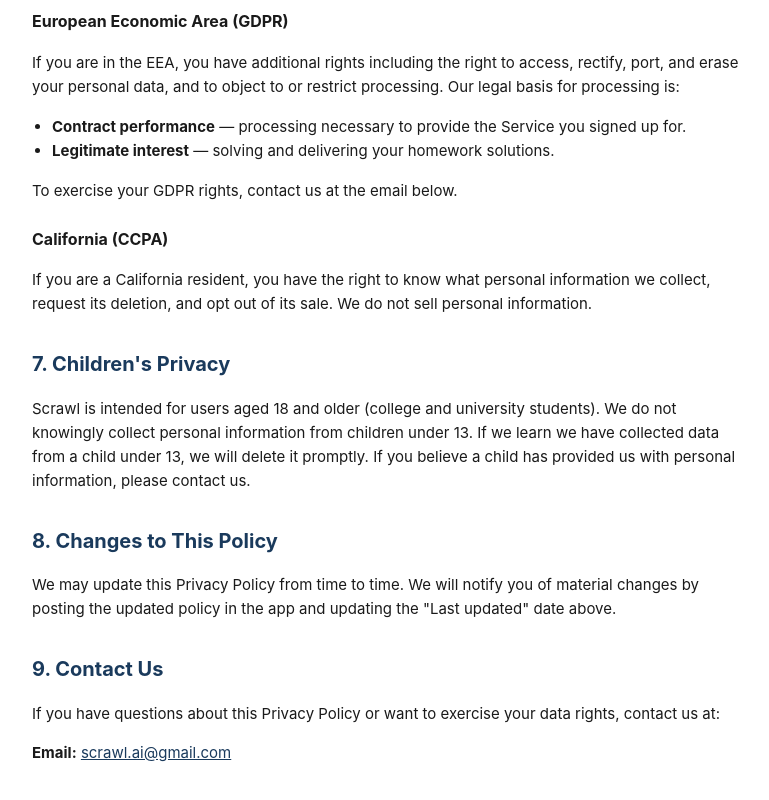
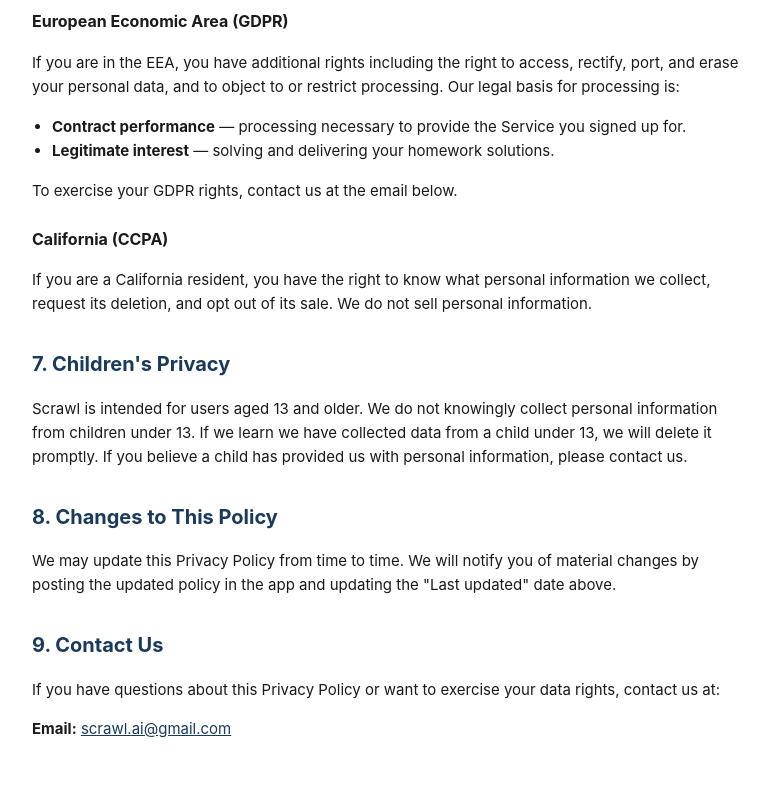
Before and after one commit to scrawl-ai/legal, a plain HTML site: page privacy-policy.html in a window 1280 px wide. Shown: the part 2361-3161 px from the top of the page, without its empty margins (248-1017 px from the left). Drawn offline with Linux system fonts and the light colour scheme.

Commit message:
Change minimum age from 18 to 13

```diff
--- a/privacy-policy.html
+++ b/privacy-policy.html
@@ -112,7 +112,7 @@
     <p>If you are a California resident, you have the right to know what personal information we collect, request its deletion, and opt out of its sale. We do not sell personal information.</p>
 
     <h2>7. Children's Privacy</h2>
-    <p>Scrawl is intended for users aged 18 and older (college and university students). We do not knowingly collect personal information from children under 13. If we learn we have collected data from a child under 13, we will delete it promptly. If you believe a child has provided us with personal information, please contact us.</p>
+    <p>Scrawl is intended for users aged 13 and older. We do not knowingly collect personal information from children under 13. If we learn we have collected data from a child under 13, we will delete it promptly. If you believe a child has provided us with personal information, please contact us.</p>
 
     <h2>8. Changes to This Policy</h2>
     <p>We may update this Privacy Policy from time to time. We will notify you of material changes by posting the updated policy in the app and updating the "Last updated" date above.</p>
```
Also changed, not shown: terms-of-service.html (+1 -1 lines).
